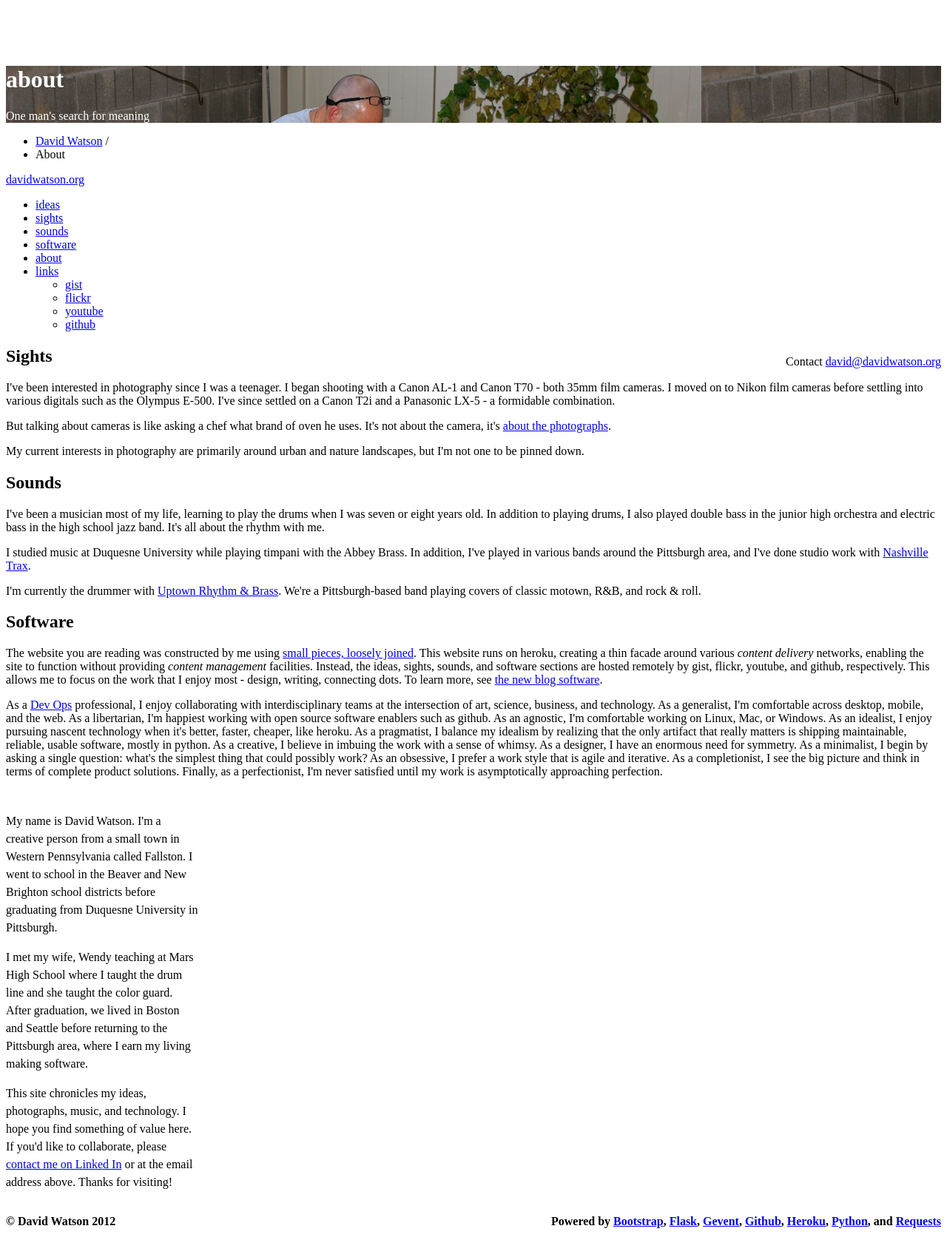
After one commit to davidthewatson/flasgist, a Python web app: template templates/about.html in a window 1280 px wide. The commit adds this page. Shown: the whole page at 74% size. Run offline with Jinja, Linux system fonts and the light colour scheme; the template is opened without the code that fills it, so the values that code supplies are empty; some libraries are stand-ins or nearby versions.

Commit message:
add about page and a few fixes

```diff
--- /dev/null
+++ b/templates/about.html
@@ -0,0 +1,93 @@
+{% extends "layout.html" %}
+{% block image %}
+<div class="hero-unit"
+  style="background-image:url('{{ url_for('static',
+  filename='img/david_watson.jpg') }}');">
+  <h1 style="color:white;">about</h1>
+      <p style="color: white;">One man's search for meaning</p>
+</div>
+<ul class="breadcrumb">
+  <li><a href="/">David Watson</a> <span class="divider">/</span></li>
+  <li class="active">About</li>
+</ul>
+{% endblock %}
+{% block body %}
+<div class="topbar">
+<div class="fill">
+<div class="container">
+  <a class="brand" href="/">davidwatson.org</a>
+  <ul class="nav">
+    <li><a href="/ideas/">ideas</a></li>
+    <li><a href="/sights/">sights</a></li>
+    <li><a href="/sounds/">sounds</a></li>
+    <li><a href="/software/">software</a></li>
+    <li class="active"><a href="/about/">about</a></li>
+            <li class="dropdown" data-dropdown="dropdown">
+              <a href="#" class="menu">links</a>
+              <ul class="menu-dropdown">
+                <li><a href="https://gist.github.com/davidthewatson">gist</a></li>
+		<li><a href="http://www.flickr.com/photos/davidwatson/">flickr</a></li>
+                <li><a href="http://www.youtube.com/davidthewatson">youtube</a></li>
+                <li><a href="https://github.com/davidthewatson/">github</a></li>
+	      </ul>
+            </li>
+  </ul>
+          <p style="float: right;"><span class="label">Contact</span> <a href="mailto:david@davidwatson.org">david@davidwatson.org</a></p>
+</div>
+</div>
+</div>
+<div class="row">
+<div class="span8">
+<h2>Sights</h2>
+<p>I've been interested in photography since I was a teenager. I began
+  shooting with a Canon AL-1 and Canon T70 - both 35mm film cameras. I
+  moved on to Nikon film cameras before settling into various digitals
+  such as the Olympus E-500. I've since settled on a Canon T2i and a
+  Panasonic LX-5 - a formidable combination.</p>
+<p>But talking about cameras is like asking a chef what brand of oven
+  he uses. It's not about the camera, it's <a href="/sights/">about
+  the photographs</a>.</p>
+<p>My current interests in photography are primarily around urban and
+  nature landscapes, but I'm not one to be pinned down.</p>
+<h2>Sounds</h2>
+<p>I've been a musician most of my life, learning to play the drums
+  when I was seven or eight years old. In addition to playing drums, I
+  also played double bass in the junior high orchestra and electric
+  bass in the high school jazz band. It's all about the rhythm with
+  me.</p>
+<p>I studied music at Duquesne University while playing timpani with
+  the Abbey Brass. In addition, I've played in various bands around
+  the Pittsburgh area, and I've done studio work with <a href="http://www.nashvilletrax.com/">Nashville Trax</a>.</p>
+<p>I'm currently the drummer with <a href="http://uptown-rb.com/">Uptown Rhythm & Brass</a>. We're a
+  Pittsburgh-based band playing covers of classic motown, R&B, and
+  rock & roll.</p>
+</div>
+<div class="span8">
+  <h2>Software</h2>
+<p>The website you are reading was constructed by me using <a href="http://www.smallpieces.com/">small
+  pieces, loosely joined</a>. This website runs on heroku, creating a
+  thin facade around various <em>content delivery</em> networks, enabling
+  the site to function without providing <em>content management</em>
+  facilities. Instead, the ideas, sights, sounds, and software
+  sections are hosted remotely by gist, flickr, youtube, and github,
+  respectively. This allows me to focus on the work that I enjoy most
+  - design, writing, connecting dots. To learn more, see <a
+  href="/ideas/the_new_blog_software_flask_plus_gist_equals_flasgist.html">the
+  new blog software</a>.</p>
+<p>As a <a href="http://en.wikipedia.org/wiki/DevOps">Dev Ops</a> professional, I enjoy collaborating with
+  interdisciplinary teams at the intersection of art, science,
+  business, and technology. As a generalist, I'm comfortable across desktop, mobile, and the
+  web. As a libertarian, I'm happiest working with open source software
+  enablers such as github. As an agnostic, I'm comfortable working on Linux, Mac, or
+  Windows. As an idealist, I enjoy pursuing nascent technology when it's
+  better, faster, cheaper, like heroku. As a pragmatist, I balance my idealism by realizing that the only
+  artifact that really matters is shipping maintainable, reliable,
+  usable software, mostly in python. As a creative, I believe in imbuing the work with a sense of
+  whimsy. As a designer, I have an enormous need for symmetry. As a minimalist, I begin by asking a single question: what's the
+  simplest thing that could possibly work? As an obsessive, I prefer a work style that is agile and
+  iterative. As a completionist, I see the big picture and think in
+  terms of complete product solutions. Finally, as a perfectionist, I'm never satisfied until my work is
+  asymptotically approaching perfection.</p>
+</div>
+</div>
+{% endblock %}
--- a/templates/ideas.html
+++ b/templates/ideas.html
@@ -28,6 +28,7 @@
     <li><a href="/sights/">sights</a></li>
     <li><a href="/sounds/">sounds</a></li>
     <li><a href="/software/">software</a></li>
+    <li><a href="/about/">about</a></li>
             <li class="dropdown" data-dropdown="dropdown">
               <a href="#" class="menu">links</a>
               <ul class="menu-dropdown">
@@ -38,7 +39,7 @@
 	      </ul>
             </li>
     </ul>
-    <p style="float: right;"><span class="label">Contact</span> <a href="mailto:davidthewatson@gmail.com">davidthewatson@gmail.com</a></p>
+    <p style="float: right;"><span class="label">Contact</span> <a href="mailto:david@davidwatson.org">david@davidwatson.org</a></p>
     </div>
     </div>
     </div>
--- a/templates/sights.html
+++ b/templates/sights.html
@@ -21,6 +21,7 @@
     <li class="active"><a href="/sights/">sights</a></li>
     <li><a href="/sounds/">sounds</a></li>
     <li><a href="/software/">software</a></li>
+    <li><a href="/about/">about</a></li>
             <li class="dropdown" data-dropdown="dropdown">
               <a href="#" class="menu">links</a>
               <ul class="menu-dropdown">
@@ -31,7 +32,7 @@
 	      </ul>
             </li>
     </ul>
-        <p style="float: right;"><span class="label">Contact</span> <a href="mailto:davidthewatson@gmail.com">davidthewatson@gmail.com</a></p>
+        <p style="float: right;"><span class="label">Contact</span> <a href="mailto:david@davidwatson.org">david@davidwatson.org</a></p>
     </div>
     </div>
     </div>
--- a/templates/software.html
+++ b/templates/software.html
@@ -21,6 +21,7 @@
     <li><a href="/sights/">sights</a></li>
     <li><a href="/sounds/">sounds</a></li>
     <li class="active"><a href="/software/">software</a></li>
+    <li><a href="/about/">about</a></li>
             <li class="dropdown" data-dropdown="dropdown">
               <a href="#" class="menu">links</a>
               <ul class="menu-dropdown">
@@ -31,7 +32,7 @@
 	      </ul>
             </li>
   </ul>
-          <p style="float: right;"><span class="label">Contact</span> <a href="mailto:davidthewatson@gmail.com">davidthewatson@gmail.com</a></p>
+          <p style="float: right;"><span class="label">Contact</span> <a href="mailto:david@davidwatson.org">david@davidwatson.org</a></p>
 </div>
 </div>
 </div>
--- a/templates/sounds.html
+++ b/templates/sounds.html
@@ -21,6 +21,7 @@
     <li><a href="/sights/">sights</a></li>
     <li class="active"><a href="/sounds/">sounds</a></li>
     <li><a href="/software/">software</a></li>
+    <li><a href="/about/">about</a></li>
             <li class="dropdown" data-dropdown="dropdown">
               <a href="#" class="menu">links</a>
               <ul class="menu-dropdown">
@@ -31,7 +32,7 @@
 	      </ul>
             </li>
   </ul>
-        <p style="float: right;"><span class="label">Contact</span> <a href="mailto:davidthewatson@gmail.com">davidthewatson@gmail.com</a></p>
+        <p style="float: right;"><span class="label">Contact</span> <a href="mailto:david@davidwatson.org">david@davidwatson.org</a></p>
      </div>
     </div>
     </div>
--- a/views.py
+++ b/views.py
@@ -98,6 +98,10 @@
         repositories = d['repositories']
     return render_template('software.html', title='software - ', repos=repositories)
 
+@app.route('/about/', methods=['GET'])
+def about():
+    return render_template('about.html', title='about - ')
+
 @app.route('/2008/02/python-couchdb-rocks.html')
 @app.route('/2007/05/broadcom-4306-on-feisty-fawn.html')
 @app.route('/2007/01/happy-new-year-mythtv.html')
```
Also changed, not shown: templates/index.html (+4 -3 lines), static/img/dave_watson.jpg (added), static/img/david_watson.jpg, static/img/ideas.jpg, static/img/sights.jpg, static/img/software.jpg, static/img/sounds.jpg.
